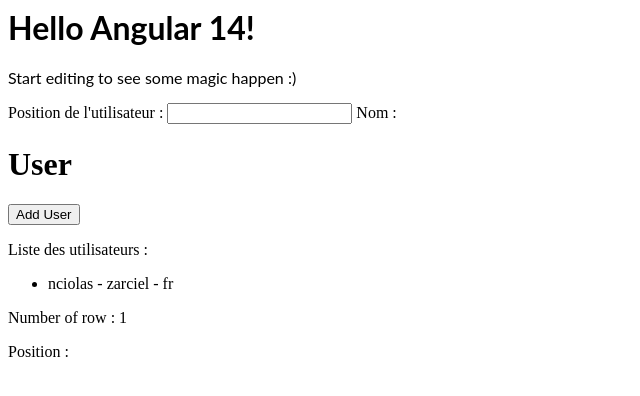
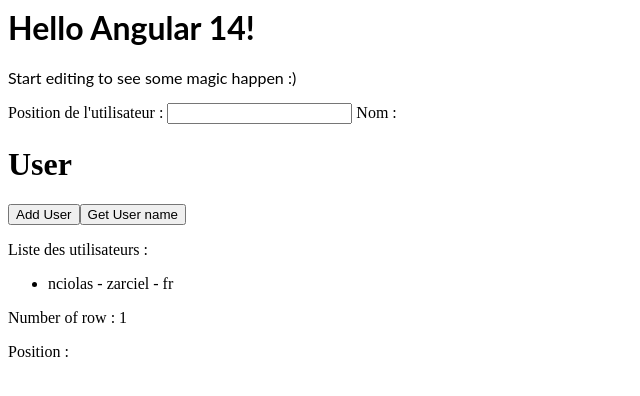
Before and after one commit to zarciel/angular-ivy-qxzbqa, an Angular app: page / in a window 1280 px wide. Shown: the top 396 px of the page, without its empty margins (0-640 px from the left). Built offline with nearby package versions, Linux system fonts and the light colour scheme.

Commit message:
5 files modified

```diff
--- a/src/app/app.component.html
+++ b/src/app/app.component.html
@@ -3,8 +3,8 @@
 	Start editing to see some magic happen :)
 </p>
 Position de l'utilisateur :
-<input id="number" type="number" [(ngModel)]="positionUser" /> Nom :
+<input id="number" type="number" [(ngModel)]="positionUser" /> Nom : {{userName}}
 
 <!--<app-user [position]="positionUser"> </app-user>-->
 
-<app-user [item]="positionUser"> </app-user>
+<app-user [item]="positionUser" (newItem)="getName($event)"> </app-user>
--- a/src/app/app.component.ts
+++ b/src/app/app.component.ts
@@ -9,4 +9,10 @@
   name = "Angular " + VERSION.major;
 
   public positionUser: number;
+
+  public userName: string;
+
+  getName(newItem: string) {
+    this.userName = newItem;
+  }
 }
--- a/src/app/user/user.component.html
+++ b/src/app/user/user.component.html
@@ -1,6 +1,7 @@
 <h1>User</h1>
 
 <button (click)="onAddUser()">Add User</button>
+<button (click)="onGetUserName()">Get User name </button>
 <p>Liste des utilisateurs :</p>
 <ul>
 	<li *ngFor="let user of listUser">
--- a/src/app/user/user.component.ts
+++ b/src/app/user/user.component.ts
@@ -1,4 +1,4 @@
-import { Component, Input, OnInit } from "@angular/core";
+import { Component, EventEmitter, Input, OnInit, Output } from "@angular/core";
 
 @Component({
   selector: "app-user",
@@ -11,6 +11,8 @@
   public listUser: user[];
 
   @Input() item: number;
+
+  @Output() newItem = new EventEmitter<string>();
 
   ngOnInit() {
     this.listUser = new Array<user>();
@@ -25,10 +27,15 @@
 
   takeName(position: number) {
     if (position >= 0) {
+      //  this.newItem = this.listUser[position].name;
       return this.listUser[position];
     } else {
       return "";
     }
+  }
+
+  onGetUserName() {
+    this.newItem.emit(this.listUser[this.item].name);
   }
 
   makeid(length) {
```
Also changed, not shown: src/app/hello.component.ts (+13 -5 lines).
